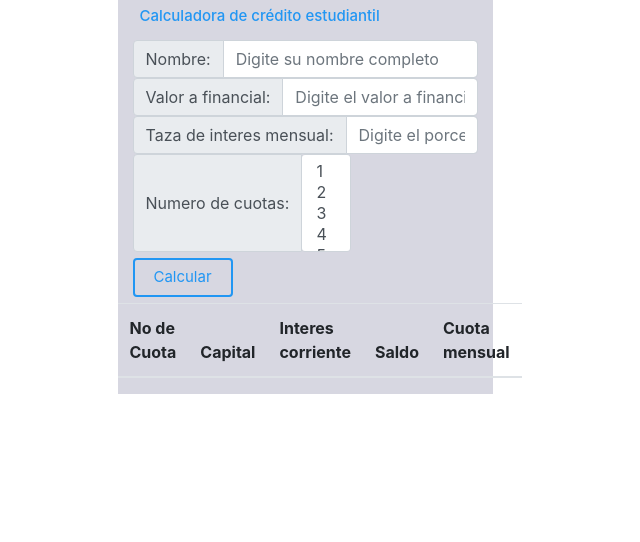
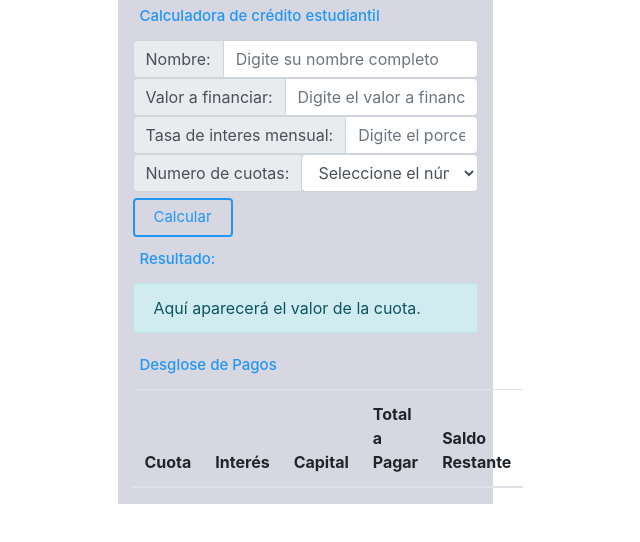
Before and after one commit to RicardoRuizLatorre/CalculadoraCreditoEstudiantil, a plain HTML site: page index.html in a window 1280 px wide. Shown: the whole page, without its empty margins (335-975 px from the left). Drawn offline with nearby package versions, Linux system fonts and the light colour scheme.

Commit message:
se adiciona js de Sebastian

```diff
--- a/index.html
+++ b/index.html
@@ -53,7 +53,7 @@
           <div class="col-12">
             <div class="input-group flex-nowrap">
               <div class="input-group-prepend">
-                <span class="input-group-text" id="addon-wrapping">Valor a financial:</span>
+                <span class="input-group-text" id="addon-wrapping">Valor a financiar:</span>
               </div>
               <input type="text" name="nameValorAFinanciar" id="idValorAFinanciar" class="form-control" placeholder="Digite el valor a financiar en pesos colombianos" aria-label="Username" aria-describedby="addon-wrapping">
             </div>
@@ -66,7 +66,7 @@
           <div class="col-12">
             <div class="input-group flex-nowrap">
               <div class="input-group-prepend">
-                <span class="input-group-text" id="addon-wrapping">Taza de interes mensual:</span>
+                <span class="input-group-text" id="addon-wrapping">Tasa de interes mensual:</span>
               </div>
               <input type="text" id="idTasaInteres" class="form-control" placeholder="Digite el porcentaje de la taza de interes mensual" aria-label="Username" aria-describedby="addon-wrapping">
             </div>
@@ -82,33 +82,18 @@
                 <span class="input-group-text" id="addon-wrapping">Numero de cuotas:</span>
               </div>
                 <div>
-                      <select multiple class="form-control" id="idNumeroCuotas">
-                          <option>1</option>
-                          <option>2</option>
-                          <option>3</option>
-                          <option>4</option>
-                          <option>5</option>
-                          <option>6</option>
-                          <option>7</option>
-                          <option>8</option>
-                          <option>9</option>
-                          <option>10</option>
-                          <option>11</option>
-                          <option>12</option>
-                          <option>13</option>
-                          <option>14</option>
-                          <option>15</option>
-                          <option>16</option>
-                          <option>17</option>
-                          <option>18</option>
-                          <option>19</option>
-                          <option>20</option>
-                          <option>21</option>
-                          <option>22</option>
-                          <option>23</option>
-                          <option>24</option>
+                  <select class="form-control" id="idNumeroCuotas">
+                    <option value="" disabled selected>Seleccione el número de cuotas</option>
+                    <option value="1">1</option>
+                    <option value="2">2</option>
+                    <option value="3">3</option>
+                    <option value="4">4</option>
+                    <option value="5">5</option>
+                    <option value="6">6</option>
+                    <option value="12">12</option>
+                    <option value="24">24</option>
+                  </select>
 
-                      </select>
                 </div>
             </div>
           </div>
@@ -116,31 +101,40 @@
 
 
         <!-- Fila 5 -->
-        <!-- Botones: Operadores aritmeticos -->
+        <!-- Botones: Calcular  -->
         <div class="row">
           <div class="col-3"><button type="button" class="btn btn-outline-primary" onclick="calcular()">Calcular</button></div>
-
-          <table class="table table-hover">
-              <thead>
-                <tr>
-                  <th scope="col">No de Cuota</th>
-                  <th scope="col">Capital</th>
-                  <th scope="col">Interes corriente</th>
-                  <th scope="col">Saldo</th>
-                  <th scope="col">Cuota mensual</th>
-                </tr>
-              </thead>
-
-          </table>
-
         </div>
 
+         <!-- Fila 6 -->
+        <div class="row">
+          <div class="col-12">
+              <h2>Resultado:</h2>
+              <p id="resultadoCuota" class="alert alert-info">Aquí aparecerá el valor de la cuota.</p>
+          </div>
+      </div>
+
+        <!-- Fila 7: Tabla de amortización -->
+<div class="row">
+  <div class="col-12">
+      <h2>Desglose de Pagos</h2>
+      <table class="table table-striped" id="tablaAmortizacion">
+          <thead>
+              <tr>
+                  <th>Cuota</th>
+                  <th>Interés</th>
+                  <th>Capital</th>
+                  <th>Total a Pagar</th>
+                  <th>Saldo Restante</th>
+              </tr>
+          </thead>
+          <tbody>
+              <!-- Aquí se insertarán las filas con el desglose -->
+          </tbody>
+      </table>
+  </div>
+</div>
 
 
-
-
-
-      </div>
-    </section>
   </body>
 </html>
```
